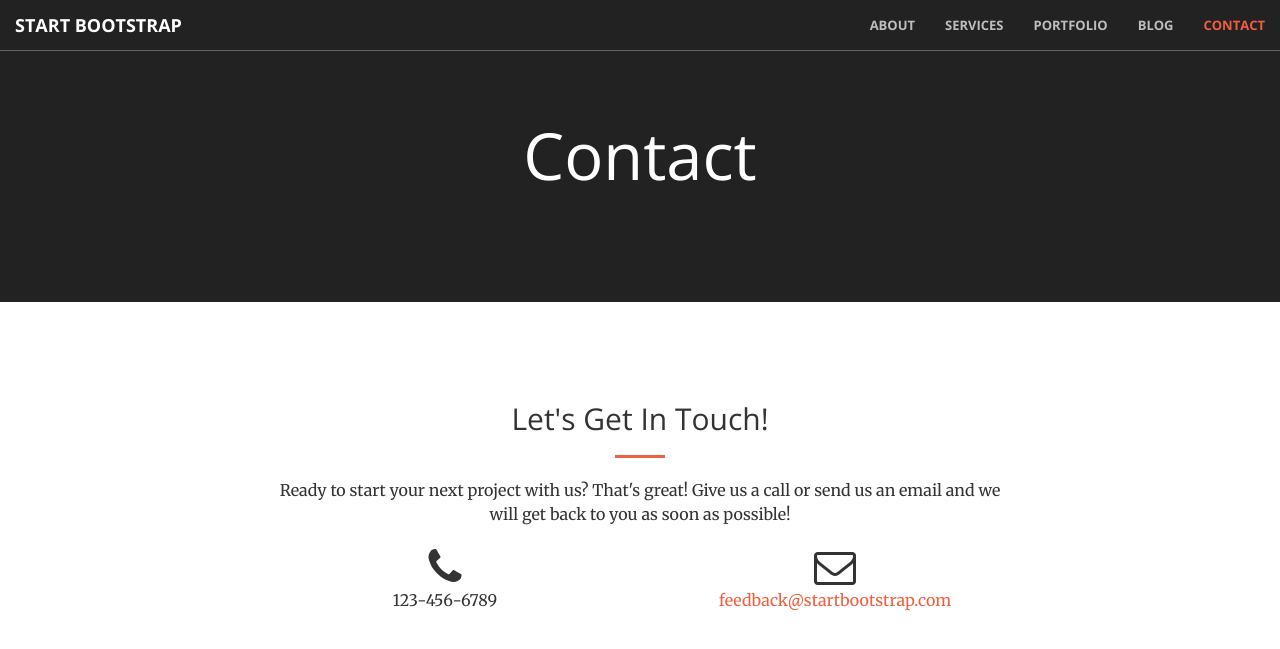
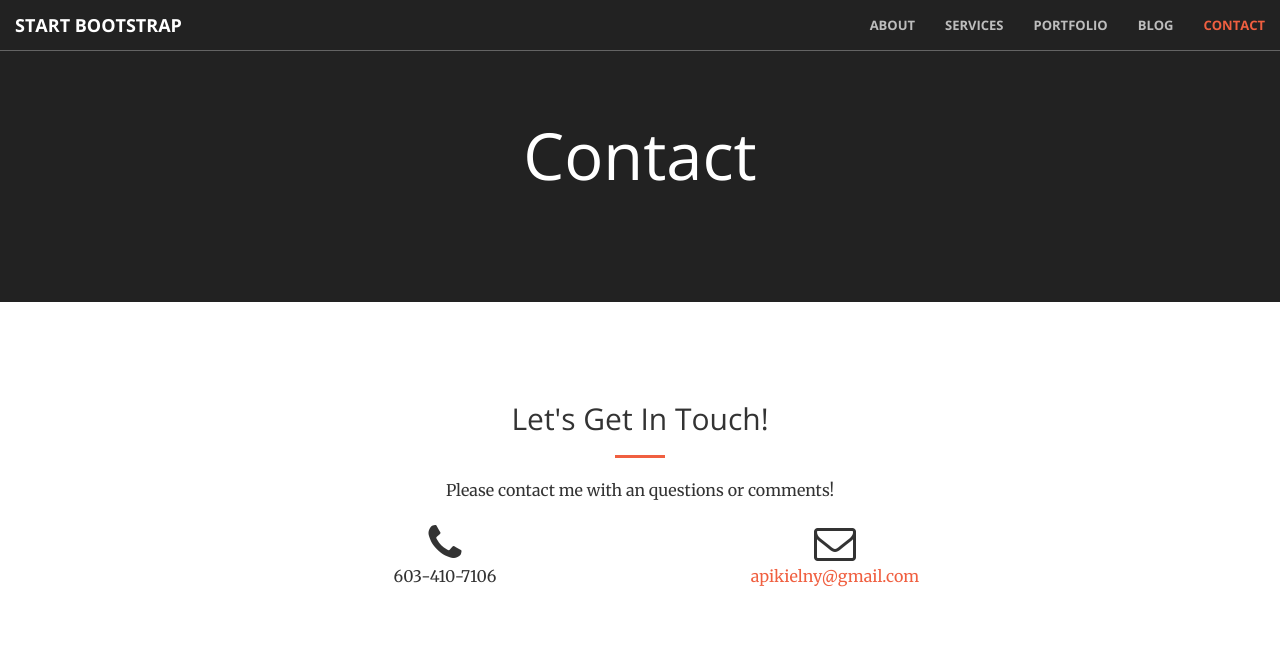
Before and after one commit to APikielny/Old-website-2015-, a Jekyll site: the page built from contact.html, in a window 1280 px wide and 900 px high. Shown: the top 649 px of the window. Built offline with Jekyll 4.4.1, drawn with Linux system fonts in a browser that asks for light colours.

Commit message:
Customized Contact Page

```diff
--- a/contact.html
+++ b/contact.html
@@ -14,15 +14,15 @@ title: Contact
             <div class="col-lg-8 col-lg-offset-2 text-center">
                 <h2 class="section-heading">Let's Get In Touch!</h2>
                 <hr class="primary">
-                <p>Ready to start your next project with us? That's great! Give us a call or send us an email and we will get back to you as soon as possible!</p>
+                <p>Please contact me with an questions or comments!</p>
             </div>
             <div class="col-lg-4 col-lg-offset-2 text-center">
                 <i class="fa fa-phone fa-3x wow bounceIn"></i>
-                <p>123-456-6789</p>
+                <p>603-410-7106</p>
             </div>
             <div class="col-lg-4 text-center">
                 <i class="fa fa-envelope-o fa-3x wow bounceIn" data-wow-delay=".1s"></i>
-                <p><a href="mailto:your-email@your-domain.com">feedback@startbootstrap.com</a></p>
+                <p><a href="mailto:apikielny@gmail.com">apikielny@gmail.com</a></p>
             </div>
         </div>
     </div>
```
